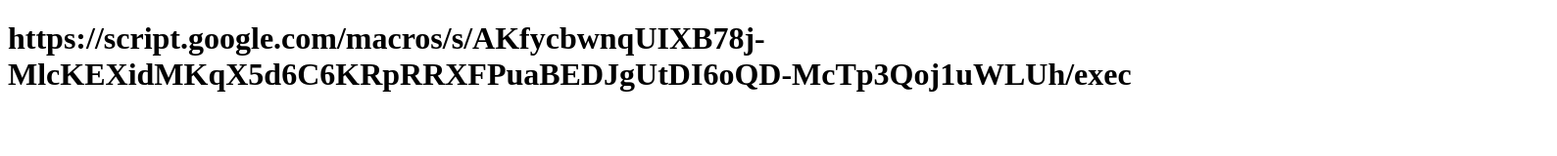
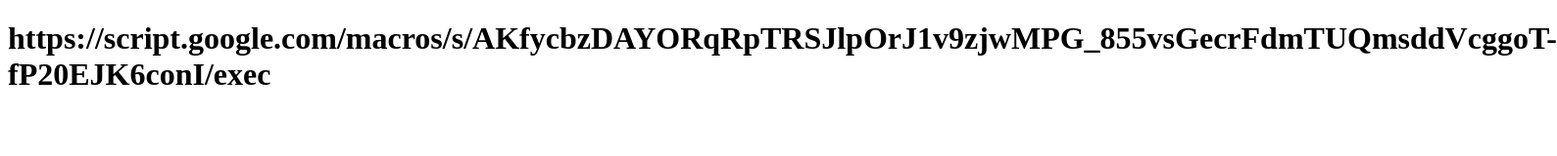
Before and after one commit to yyyya8403/syukudai, a plain HTML site: page index.html in a window 1280 px wide. Shown: the whole page at 98% size, 1589 px wide, since content can reach past the window. Drawn offline with Linux system fonts and the light colour scheme.

Commit message:
Update index.html

```diff
--- a/index.html
+++ b/index.html
@@ -6,6 +6,6 @@
     <title>バーコードスキャナー</title>
 </head>
 <body>
-    <h1>https://script.google.com/macros/s/AKfycbwnqUIXB78j-MlcKEXidMKqX5d6C6KRpRRXFPuaBEDJgUtDI6oQD-McTp3Qoj1uWLUh/exec</h1>
+    <h1>https://script.google.com/macros/s/AKfycbzDAYORqRpTRSJlpOrJ1v9zjwMPG_855vsGecrFdmTUQmsddVcggoT-fP20EJK6conI/exec</h1>
 </body>
 </html>
```
